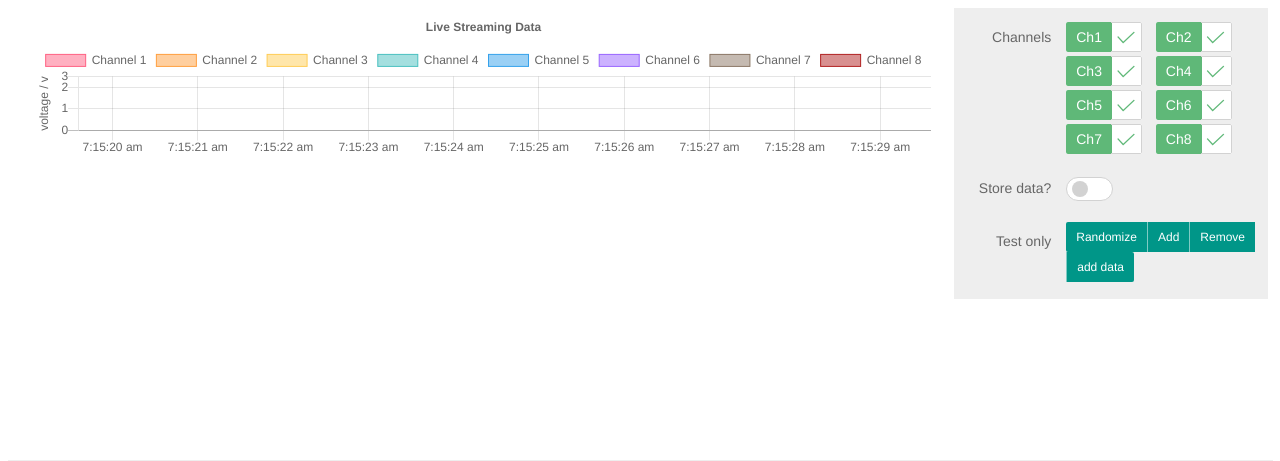
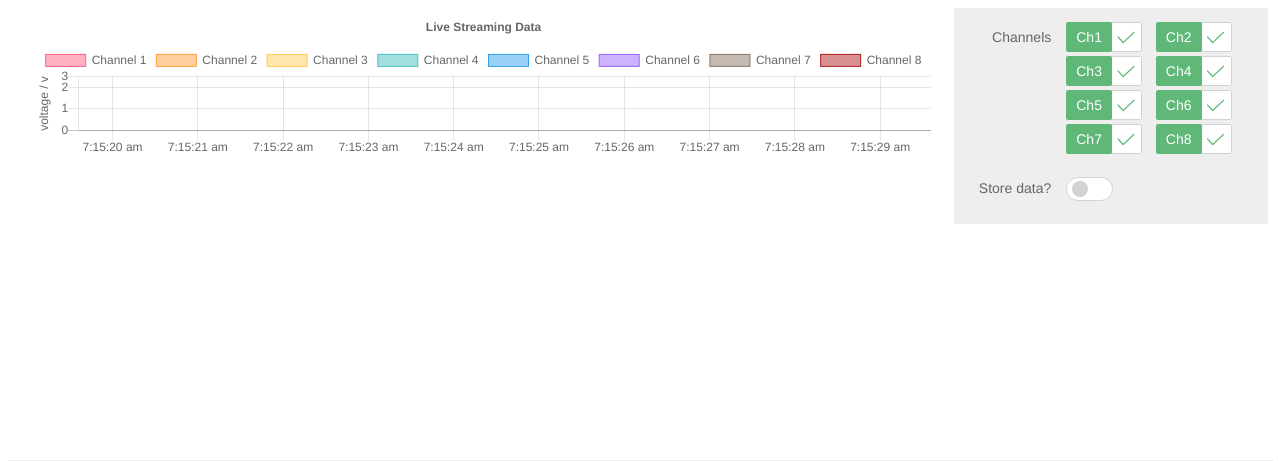
Before and after one commit to moyahuang/HGR_mBranch, a Django app: page / in a window 1280 px wide. Shown: the top 461 px of the page. Run offline with Django 3.2, Linux system fonts and the light colour scheme; data that the repository does not hold is empty; parts of the project's set-up code (start-up, migrations or seed data) failed here and were passed over; some libraries are stand-ins or nearby versions.

Commit message:
front end cleanup

```diff
--- a/HGR/view.py
+++ b/HGR/view.py
@@ -27,9 +27,9 @@ class NpEncoder(json.JSONEncoder):
 def display(request):
     global args
     args = {
-        "server_ip" : "192.168.1.101",
+        "server_ip" : "192.168.1.100",
         "server_port" : 8080,
-        "client_ip" : "192.168.1.100",
+        "client_ip" : "192.168.1.101",
         "client_port" : 8080,
     }
     fpga_server_thread = Thread(target=start_fpga_server_new, kwargs=args)
@@ -41,13 +41,15 @@ def query_data(request):
     dic = {}
     data = get_from_queue() # data.shape => (8, 2048)
 
-    print("data:", data)
+    # print("data:", data)
 
     # sample the data for display
     sampling_interval_for_display = 1024
     time_interval = 1 / 2048 * sampling_interval_for_display
     data_for_display = data[:,::sampling_interval_for_display]
     now_time = time.time()
+    print("data for display", data_for_display)
+    print(now_time)
     temp_display_dic = []
     for i in range(data_for_display.shape[0]):
         _temp_dic = []
--- a/static/js/demo2.js
+++ b/static/js/demo2.js
@@ -18,7 +18,8 @@ var chartConfig = {
     postFreq: 2, // 每秒请求接口次数，
     min: 0, //y坐标最小值
     max: 2.5, //y坐标最大值
-    frameRate: 30
+    frameRate: 30,
+    feedInterval: 1000
 }
 var color = Chart.helpers.color;
 function lineBaseConfig(index){
@@ -53,17 +54,18 @@ function onReceive(event) {
 var timeoutIDs = [];
 
 function startFeed(index) {
+    timeoutIDs[index]=setInterval(getDataByInterval, chartConfig.feedInterval);
     //因为布局暂时注释掉
-    var receive = function() {
-        getDataByInterval();
-        // onReceive({
-        //     index: index,
-        //     timstamp: Date.now(),
-        //     value: randomScalingFactor()
-        // });
-        timeoutIDs[index] = setTimeout(receive, 1000);
-    }
-    timeoutIDs[index] = setTimeout(receive, 1000);
+    // var receive = function() {
+    //     getDataByInterval();
+    //     // onReceive({
+    //     //     index: index,
+    //     //     timstamp: Date.now(),
+    //     //     value: randomScalingFactor()
+    //     // });
+    //     timeoutIDs[index] = setTimeout(receive, 1000);
+    // }
+    // timeoutIDs[index] = setTimeout(receive, 1000);
 
 }
 
@@ -75,6 +77,7 @@ function showLine(index){
     config.data.datasets[index].borderColor=chartColors[Object.keys(chartColors)[index]];
 }
 function hideLine(index){
+    //todo;
     config.data.datasets[index].backgroundColor=color(chartColors[Object.keys(chartColors)[8]]).alpha(0.5).rgbString();
     config.data.datasets[index].borderColor=chartColors[Object.keys(chartColors)[8]];
 }
@@ -152,59 +155,59 @@ window.onload = function() {
     window.myChart = new Chart(ctx, config);
     window.myChart.canvas.parentNode.style.height = '450px';
     startFeed(0);
-    startFeed(1);
-    startFeed(2);
-    startFeed(3);
-    startFeed(4);
-    startFeed(5);
-    startFeed(6);
-    startFeed(7);
+    // startFeed(1);
+    // startFeed(2);
+    // startFeed(3);
+    // startFeed(4);
+    // startFeed(5);
+    // startFeed(6);
+    // startFeed(7);
 };
 
-document.getElementById('randomizeData').addEventListener('click', function() {
-    config.data.datasets.forEach(function(dataset) {
-        dataset.data.forEach(function(dataObj) {
-            dataObj.y = randomScalingFactor();
-        });
-    });
-    window.myChart.update();
-});
+// document.getElementById('randomizeData').addEventListener('click', function() {
+//     config.data.datasets.forEach(function(dataset) {
+//         dataset.data.forEach(function(dataObj) {
+//             dataObj.y = randomScalingFactor();
+//         });
+//     });
+//     window.myChart.update();
+// });
 
-var colorNames = Object.keys(chartColors);
-document.getElementById('addDataset').addEventListener('click', function() {
-    var colorName = colorNames[config.data.datasets.length % colorNames.length];
-    var newColor = chartColors[colorName];
-    var newDataset = {
-        label: 'Channel ' + (config.data.datasets.length + 1),
-        backgroundColor: color(newColor).alpha(0.5).rgbString(),
-        borderColor: newColor,
-        borderWidth: 1,
-        fill: false,
-        cubicInterpolationMode: 'monotone',
-        // lineTension: 0,
-        data: []
-    };
+// var colorNames = Object.keys(chartColors);
+// document.getElementById('addDataset').addEventListener('click', function() {
+//     var colorName = colorNames[config.data.datasets.length % colorNames.length];
+//     var newColor = chartColors[colorName];
+//     var newDataset = {
+//         label: 'Channel ' + (config.data.datasets.length + 1),
+//         backgroundColor: color(newColor).alpha(0.5).rgbString(),
+//         borderColor: newColor,
+//         borderWidth: 1,
+//         fill: false,
+//         cubicInterpolationMode: 'monotone',
+//         // lineTension: 0,
+//         data: []
+//     };
 
-    config.data.datasets.push(newDataset);
-    window.myChart.update();
-    startFeed(config.data.datasets.length - 1);
-});
+//     config.data.datasets.push(newDataset);
+//     window.myChart.update();
+//     startFeed(config.data.datasets.length - 1);
+// });
 
-document.getElementById('removeDataset').addEventListener('click', function() {
-    stopFeed(config.data.datasets.length - 1);
-    config.data.datasets.pop();
-    window.myChart.update();
-});
+// document.getElementById('removeDataset').addEventListener('click', function() {
+//     stopFeed(config.data.datasets.length - 1);
+//     config.data.datasets.pop();
+//     window.myChart.update();
+// });
 
-document.getElementById('addData').addEventListener('click', function() {
-    config.data.datasets.forEach(function(dataset) {
-        dataset.data.push({
-            x: Date.now(),
-            y: randomScalingFactor()
-        });
-    });
-    window.myChart.update();
-});
+// document.getElementById('addData').addEventListener('click', function() {
+//     config.data.datasets.forEach(function(dataset) {
+//         dataset.data.push({
+//             x: Date.now(),
+//             y: randomScalingFactor()
+//         });
+//     });
+//     window.myChart.update();
+// });
 
 function getDataByInterval() {
     //todo;
@@ -213,16 +216,47 @@ function getDataByInterval() {
         dataType: "json",
         success: function(res) {
             res=JSON.parse(res);
-            // if(PRINT_LOG){
-            //     console.log("res.data", res.data);
-            // }
-            //debug
-            // console.log("timestamp for channel one:",res.data[0]);
+            //label consists of 16 predicted result for 2s data
+            console.log("labels", res.label);
+            var labels=res.label;
+            var labelCounter=[0,0,0,0,0,0,0,0];
+            //将labels每8个数据为一个间隔分段进行计数
+            for(var j=0; j<labels.length/8; j++){
+                //1. 对每一部分的值频率进行统计
+                for(var i=j*8;i<(j+1)*8; i++){
+                    labelCounter[labels[i]]+=1;
+                }
+                //2. 找出频率最高的值并打印
+                var maxPos=0;
+                for(var i=1;i<8;i++){
+                    if(labelCounter[i]>labelCounter[maxPos]){
+                        maxPos=i;
+                    }
+                }
+                //todo;这里用于显示相应的手势结果在前端页面上
+                //若最大计数结果为0时 则显示无手势识别结果
+                if(labelCounter[maxPos]==0){
+                    console.log("label","None");
+                }
+                console.log("label:", maxPos);
+                var handImg=document.getElementById("handGesture");
+                var gestureWrapper=document.getElementById("gestureWrapper");
+                // gestureWrapper.innerHTML="<img src='/static/img/"+maxPos+".png?t="+Math.random()+"' alt='gesture' width='300px' height='300px'>";
+                // handImg.src="/static/img/"+maxPos+".png?t="+Math.random();
+                gestureWrapper.innerHTML="<h1>"+maxPos+"</h1>";
+                // return false;
+                //3. 重置频率计数器
+                labelCounter=[0,0,0,0,0,0,0,0];
+            }
+
             for (var i = 0; i < 8; i++) {
 
                 //res.data[i] stands for the channel one data
                 var rawData = res.data[i];
                 // debug用
+                if(PRINT_LOG){
+                    console.log("channel"+i+":",rawData);
+                }
                 //rawData is an array of {'x': timestamp,'y': voltage}
                 for(var j=0; j<rawData.length; j++){
                     onReceive({
--- a/templates/demo2.html
+++ b/templates/demo2.html
@@ -58,7 +58,7 @@
                                 <input type="checkbox" name="switch" lay-skin="switch" lay-filter="store">
                             </div>
                         </div>
-                        <div class="layui-form-item">
+                        <!-- <div class="layui-form-item">
                                 <label class="layui-form-label">Test only</label>
                                 <div class="layui-input-block">
                                     <div class="layui-btn-group">
@@ -68,7 +68,7 @@
                                         <button id="addData" type="button" class="layui-btn layui-btn-sm">add data</button>
                                     </div>
                                 </div>
-                        </div>
+                        </div> -->
                     </form>
                 </div>
             </div>
@@ -81,8 +81,8 @@
                         Gesture
                     </div>
                     <div class="layui-card-body">
-                        <div class="place-holder">
-                            <img src="/static/img/1.png" alt="gesture" width="300px" height="300px">
+                        <div id="gestureWrapper" class="place-holder">
+                            <img id="handGesture" src="/static/img/1.png" alt="gesture" width="300px" height="300px">
                                 <!-- <i class="layui-icon layui-icon-picture" style="font-size: 360px;"></i> -->
                         </div>
 
@@ -129,7 +129,8 @@
 
             form.on('switch(store)', function(data){
                 var isOn=data.elem.checked;
-                  onStoreData(isOn);
+                console.log(isOn);
+                onStoreData(isOn);
             });
         });
     </script>
```
Also changed, not shown: static/img/0.png (renamed from static/img/7.png).
